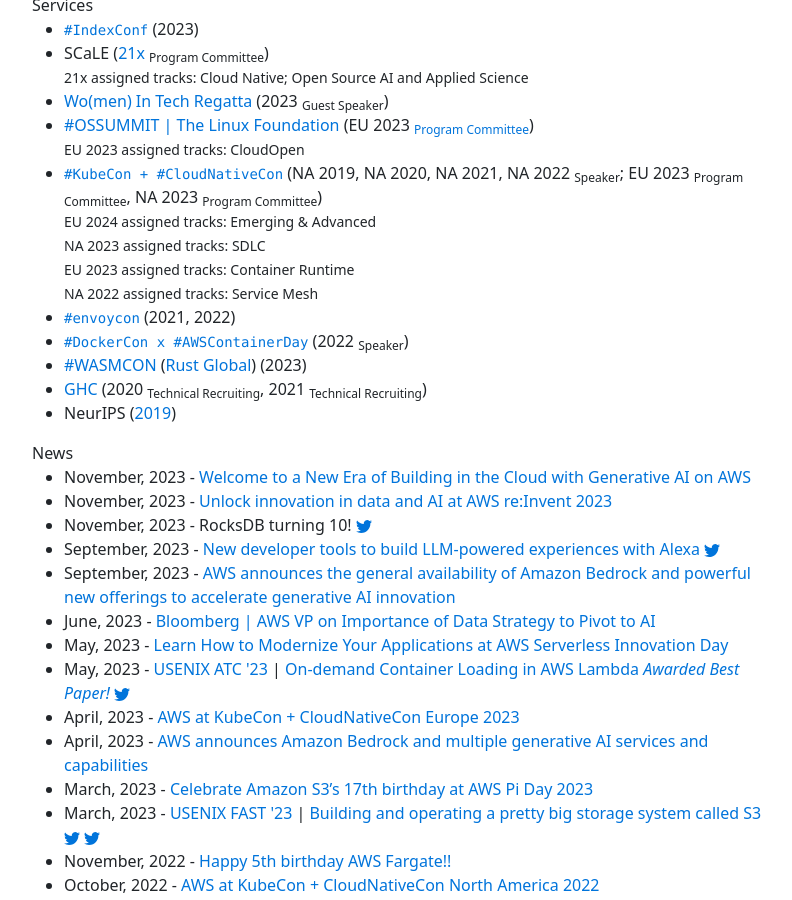
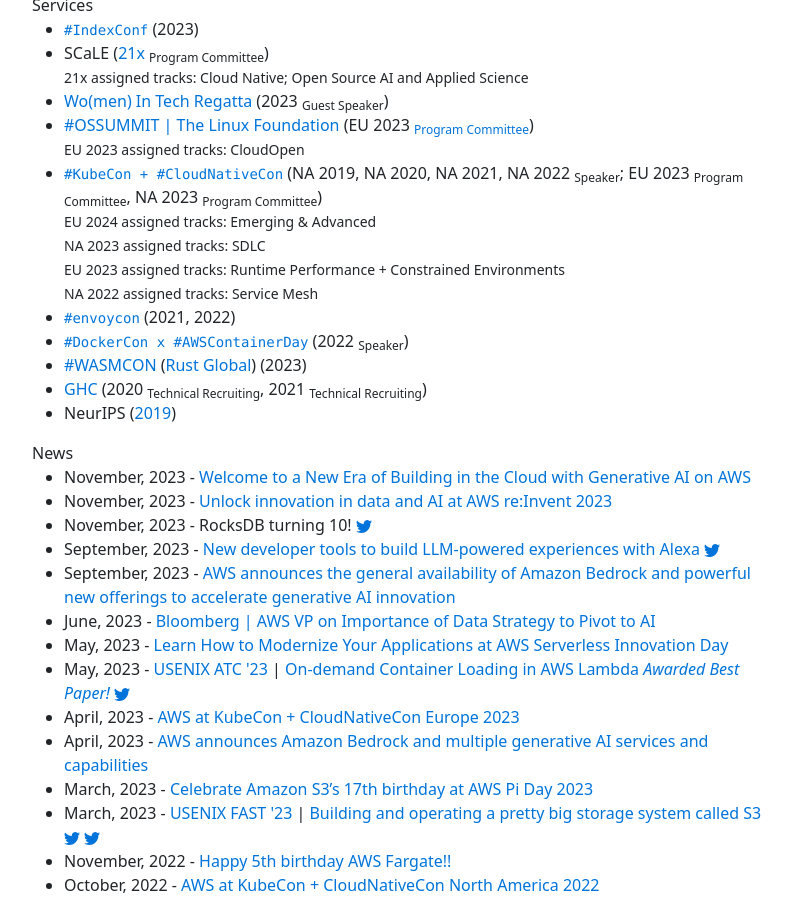
Before and after one commit to gfw001/gfw001.github.io, a Jekyll site: the page index.html, which Jekyll copies as it is, in a window 1280 px wide and 900 px high, scrolled down 1393 px. Shown: the whole window, without its empty margins (50-842 px from the left). Built offline with Jekyll 4.4.1, drawn with Linux system fonts in a browser that asks for light colours.

Commit message:
Update index.html

```diff
--- a/index.html
+++ b/index.html
@@ -273,7 +273,7 @@
 		<code><a href="https://events.linuxfoundation.org/kubecon-cloudnativecon-north-america/">#KubeCon + #CloudNativeCon</a></code> (NA 2019, NA 2020, NA 2021, NA 2022 <sub>Speaker</sub>; EU 2023 <sub>Program Committee</sub>, NA 2023 <sub>Program Committee</sub>)<br>
 		<small>EU 2024 assigned tracks: Emerging & Advanced</small> <br>
 		<small>NA 2023 assigned tracks: SDLC</small> <br>
-		<small>EU 2023 assigned tracks: Container Runtime</small> <br>
+		<small>EU 2023 assigned tracks: Runtime Performance + Constrained Environments</small> <br>
 		<small>NA 2022 assigned tracks: Service Mesh</small>
 	</li>
 	<li>
```
